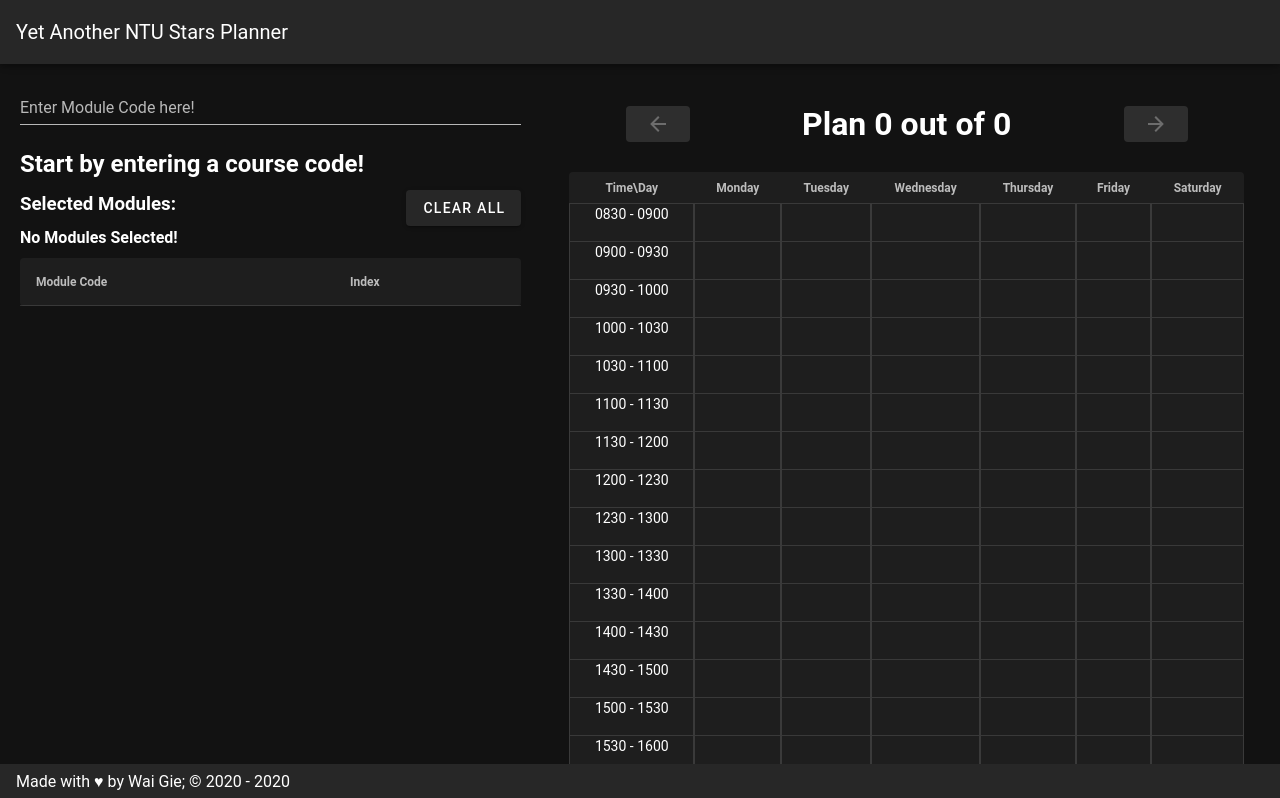
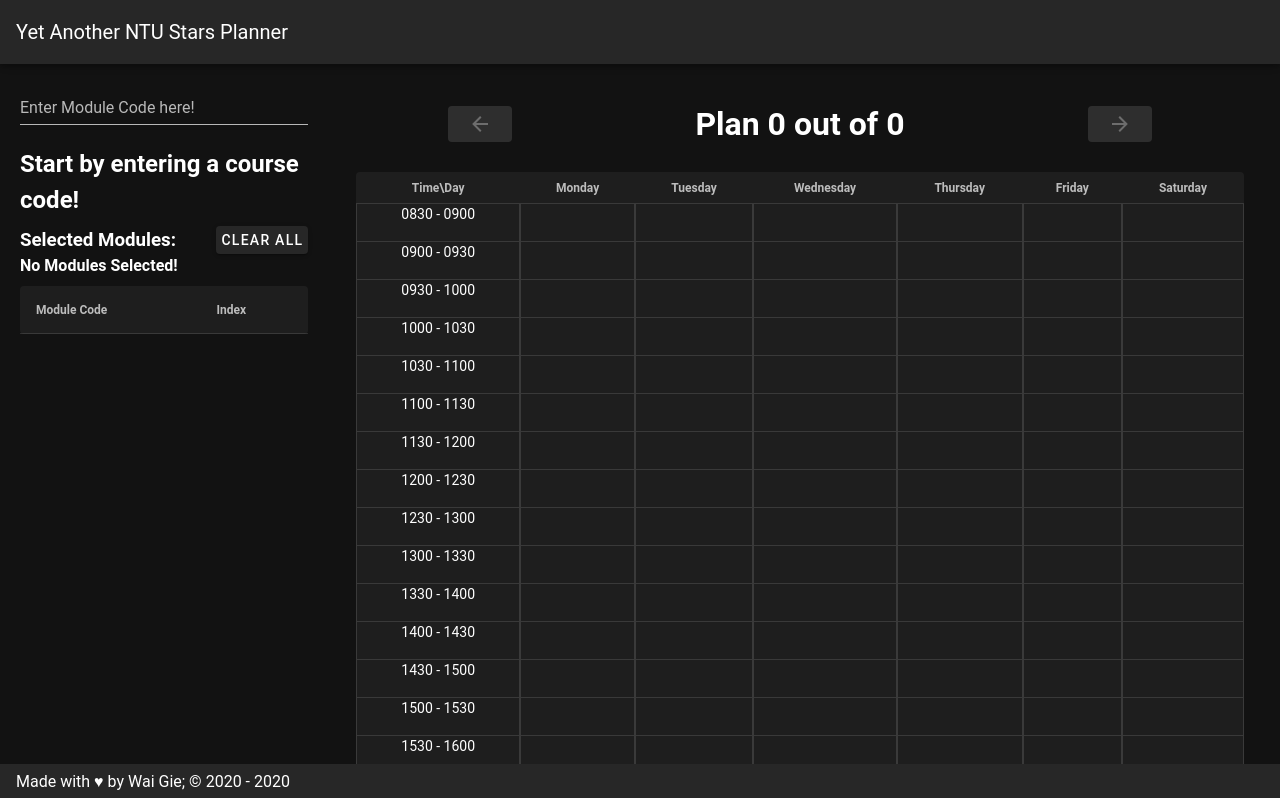
Before and after one commit to woshikie/YANTUSP, a Vue app: page / in a window 1280 px wide. Shown: the top 798 px of the page. Built offline with nearby package versions, Linux system fonts and the light colour scheme; a small style sheet from the web is missing.

Commit message:
more styling

```diff
--- a/src/App.vue
+++ b/src/App.vue
@@ -6,10 +6,10 @@
     <v-main>
       <v-container class="" fluid >
         <v-row align="start" justify="space-between" class=" d-flex flex-row ">
-          <v-col cols="12" md="5" class="flex-shrink-1 flex-grow-0">
+          <v-col cols="12" md="3" class="flex-shrink-1 flex-grow-0">
             <ModuleControls v-model="selectedModules" :current-planned-mods="currentPlan"/>
           </v-col>
-          <v-col cols="12" md="7" class="flex-grow-1 flex-shrink-0">
+          <v-col cols="12" md="9" class="flex-grow-1 flex-shrink-0">
             <TimeTablePicker v-model="selectedModules" @change="onPlanChange" />
           </v-col>
         </v-row>
--- a/src/components/ModuleControls.vue
+++ b/src/components/ModuleControls.vue
@@ -7,7 +7,7 @@
     <div class="align-start d-flex flex-column overflow-auto max-w-100">
       <h2 v-if="!hasResult">{{ helperText }}</h2>
       <v-btn v-for="(mod, index) in fetchModuleResult" @click="onModuleAdd(mod)"
-             :key="'fetchModuleResult[]+'+index" class="text-no-wrap mt-1">
+             :key="'fetchModuleResult[]+'+index" class="text-wrap mt-1">
         <v-icon class="mr-2">{{ icons.mdiPlus }}</v-icon>
         <span>{{ mod.code }} {{mod.name}}</span>
       </v-btn>
@@ -214,4 +214,11 @@
 .w-100{
   width: 100%;
 }
+/deep/ .v-btn__content{
+  max-width: 100%;
+}
+/deep/ .v-btn:not(.v-btn--round).v-size--default {
+  height: auto;
+  padding: 0.333em;
+}
 </style>
```
